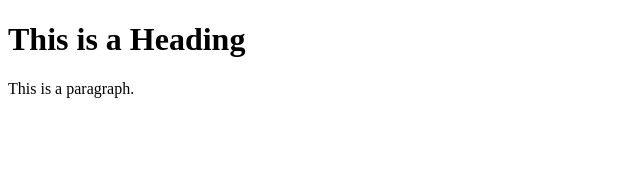
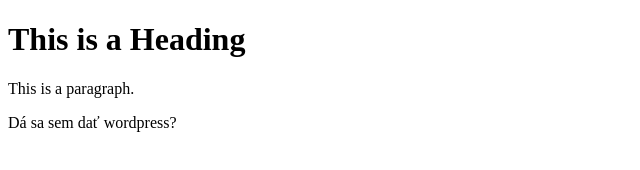
Before and after one commit to Uncl0nable/www, a plain HTML site: page index.html in a window 1280 px wide. Shown: the whole page, without its empty margins (0-640 px from the left). Drawn offline with Linux system fonts and the light colour scheme.

Commit message:
Update index.html

```diff
--- a/index.html
+++ b/index.html
@@ -1,12 +1,16 @@
 <!DOCTYPE html>
 <html>
 <head>
-<title>Page Title</title>
+<title>Test page</title>
 </head>
 <body>
 
 <h1>This is a Heading</h1>
 <p>This is a paragraph.</p>
 
+
+  Dá sa sem dať wordpress?
+
+
 </body>
 </html>
```
